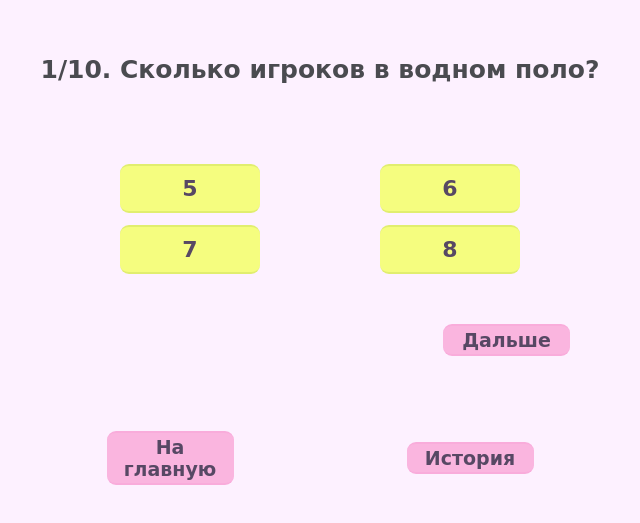
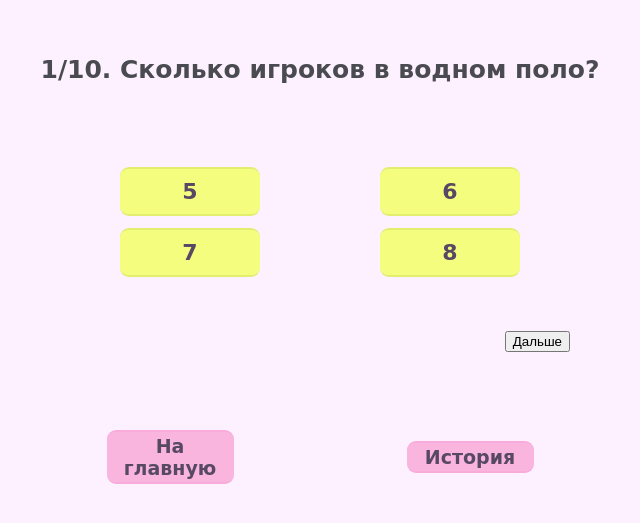
Before and after one commit to Maria-Shch/QuizApp, a React (Create React App) app in the folder my-app/: page /quiz/1 in a window 1280 px wide. Shown: the part 113-636 px from the top of the page, without its empty margins (320-960 px from the left). Built offline with nearby package versions, Linux system fonts and the light colour scheme.

Commit message:
An intermediate working option for switching questions without reloading the page.

```diff
--- a/my-app/src/Components/pages/QuestionPage/QuestionPage/QuestionPage.jsx
+++ b/my-app/src/Components/pages/QuestionPage/QuestionPage/QuestionPage.jsx
@@ -5,32 +5,68 @@ import Button from '../../../shared/buttons/Button/Button';
 import ButtonNext from '../../../shared/buttons/ButtonNext/ButtonNext';
 import PossibleAnswers from '../PossibleAnswers/PossibleAnswers';
 import { getQuizById, parsingQuizToQuestions } from '../../../../utils/utilsFunctions';
+import React from 'react';
 
-function QuestionPage(props) {
+class QuestionPage extends React.Component {
+  constructor(props) {
+    super(props);
+    this.state = {
+      questionNumber: props.match.params.numberQuestion,
+      nextQuestion: Number(props.match.params.numberQuestion) + 1
+    };
+    this.next = this.next.bind(this);
+  }
+  //При достижении последнего вопроса в квизе значение кнопки меняется с 'Дальше' на 'Закончить'
+  valueOfButton(questionNumber, numberOfQuestions) {
+    if (questionNumber < numberOfQuestions) return 'Дальше';
+    else return 'Закончить';
+  }
+
+  //При достижении последнего вопроса нажатие кнопки будет перенаправлять на страницу с результатом
+  checkPath(nextQuestion, numberOfQuestions) {
+    if (this.state.nextQuestion <= numberOfQuestions) return this.state.nextQuestion;
+    else return './../result';
+  }
+
+  next(path) {
+    this.setState({
+      questionNumber: this.state.nextQuestion,
+      nextQuestion: Number(this.state.questionNumber) + 2
+    });
+    window.history.pushState(null, null, path);
+  }
+
+  render() {
     const quizId = '07e6bda';
     const quiz = getQuizById(quizId);
     const questions = parsingQuizToQuestions(quiz);
 
-  const questionNumber = props.match.params.numberQuestion;
-  const indexArray = questionNumber - 1;
-  const nextQuestion = Number(questionNumber) + 1;
+    const indexArray = this.state.questionNumber - 1;
     const numberOfQuestions = questions.length;
-
     return (
       <div className={classNames(clIndex.content, cl.content)}>
         <p className={classNames(clIndex.header, cl.header)}>
-        {questionNumber}/{numberOfQuestions}. {questions[indexArray].question}
+          {this.state.questionNumber}/{numberOfQuestions}. {questions[indexArray].question}
         </p>
-      <PossibleAnswers answers = {questions[indexArray].answers}/>
+        <PossibleAnswers answers={questions[indexArray].answers} />
         <div className={cl.div_next}>
-        <ButtonNext
+          <button
+            onClick={() => this.next(this.state.nextQuestion)}
+            type="submit">
+            Дальше
+          </button>
+
+
+
+          {/* <ButtonNext
+            onClick={() => this.next()}
             question={questions[indexArray]}
             answers={questions[indexArray].answers}
             className='ButtonQuestionPage'
             id='next'
-          value={valueOfButton(questionNumber, numberOfQuestions)}
+            value={valueOfButton(this.state.questionNumber, numberOfQuestions)}
             path={checkPath(nextQuestion, numberOfQuestions)}
-        />
+          /> */}
         </div>
         <div className={clIndex.div_buttons}>
           <Button className='ButtonQuestionPage' id='index' value='На главную' path='/../index' />
@@ -39,17 +75,8 @@ function QuestionPage(props) {
       </div>
     );
   }
-
-//При достижении последнего вопроса в квизе значение кнопки меняется с 'Дальше' на 'Закончить'
-function valueOfButton(questionNumber, numberOfQuestions) {
-  if (questionNumber < numberOfQuestions) return 'Дальше';
-  else return 'Закончить';
 }
 
-//При достижении последнего вопроса нажатие кнопки будет перенаправлять на страницу с результатом
-function checkPath(nextQuestion, numberOfQuestions) {
-  if (nextQuestion <= numberOfQuestions) return nextQuestion;
-  else return './../result';
-}
+
 
 export default QuestionPage;
```
Lines whose indentation alone changed are shown as unchanged.
